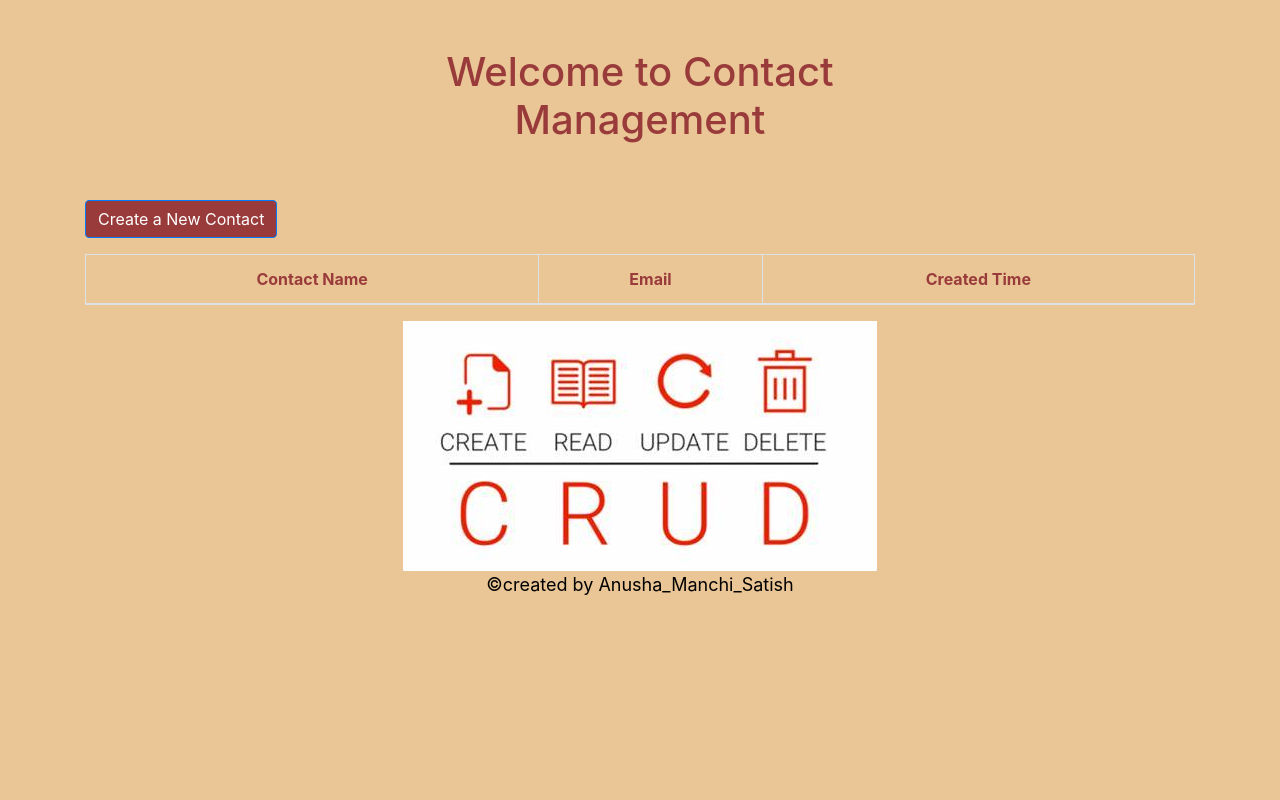
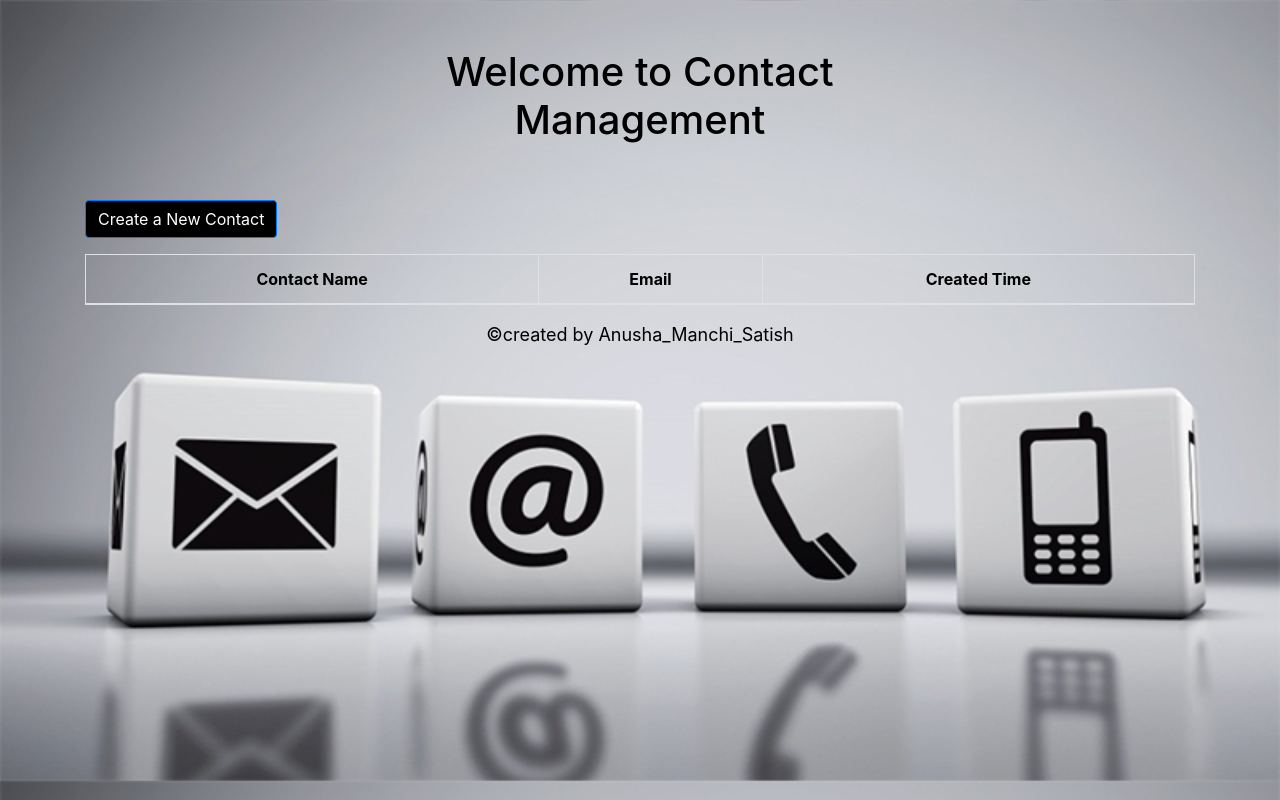
Before and after one commit to anusha190397/Django--Contact-Management-Website, a Django app: page / in a window 1280 px wide. Run offline with Django 4.2, Linux system fonts and the light colour scheme; lists and menus that the app fills with data are empty; some libraries are stand-ins or nearby versions.

Commit message:
9th commit

```diff
--- a/ContactManagement/templates/contactmanagement/edit_contact.html
+++ b/ContactManagement/templates/contactmanagement/edit_contact.html
@@ -1,12 +1,13 @@
 <!-- edit_contact.html -->
 {% extends 'contactmanagement/base.html' %}
+{% load static %}
 {% block title %}Edit Contact{% endblock title %}
 {% block main_content %}
-<body style="background-color: #EAC696";>
+<body style="background-image: url('{% static "img.jpg" %}'); background-size: cover;">
 <section class="container">
     <div class="row justify-content-center text-center mt-5">
         <div class="col-sm-7">
-            <h2 style="color: #9A3B3B; font-family: "Fantasy", Helvetica, sans-serif;">Update Contact</h2>
+            <h2 style="color: black; font-family: "Fantasy", Helvetica, sans-serif;">Update Contact</h2>
         </div>
     </div>
     <form method="post">
--- a/ContactManagement/templates/contactmanagement/home.html
+++ b/ContactManagement/templates/contactmanagement/home.html
@@ -3,24 +3,25 @@
 {% block title %}Home{% endblock title %}
 
 {% load static %}
+
 {% block main_content %}
-<body style="background-color: #EAC696";>
+<body style="background-image: url('{% static "img.jpg" %}'); background-size: cover;">
 <section class="container">
     <div class="row justify-content-center text-center mt-5">
         <div class="col-sm-7">
-            <h1 style="color: #9A3B3B; font-family: "Fantasy", Helvetica, sans-serif;">Welcome to Contact Management</h1>
+            <h1 style="color: black; font-family: "Fantasy", Helvetica, sans-serif;">Welcome to Contact Management</h1>
         </div>
     </div>
 
     <div class="row justify-content-start text-center mt-5">
         <div class="col-sm-2">
-            <a href="{% url 'new_contact_page' %}" class="btn btn-primary" style="background-color: #9A3B3B">Create a New Contact</a>
+            <a href="{% url 'new_contact_page' %}" class="btn btn-primary" style="background-color: black">Create a New Contact</a>
         </div>
     </div>
 
     <div class="row justify-content-start text-center mt-3">
         <div class="col-sm-12">
-            <table class="table table-bordered" style="color: #9A3B3B;">
+            <table class="table table-bordered" style="color: black;">
                 <thead>
                     <tr>
                         <th>Contact Name</th>
@@ -33,10 +34,6 @@
             </table>
         </div>
     </div>
-
-    <div style="text-align: center;">
-        <img src="{% static 'crud.jpg' %}" alt="Image Description">
-    </div>
     <footer>
         <div class="row justify-content-start text-center mt-8">
             <div class="col-sm-12">
--- a/ContactManagement/templates/contactmanagement/new_contact_page.html
+++ b/ContactManagement/templates/contactmanagement/new_contact_page.html
@@ -1,3 +1,5 @@
+{% load static %}
+
 <!DOCTYPE html>
 <html lang="en">
 <head>
@@ -6,9 +8,9 @@
     <title>Create a New Contact</title>
     <link href="https://stackpath.bootstrapcdn.com/bootstrap/4.3.1/css/bootstrap.min.css" rel="stylesheet">
 </head>
-<body style="background-color: #EAC696;">
+<body style="background-image: url('{% static "img.jpg" %}'); background-size: cover;">
     <div class="container mt-5">
-        <div class="card mx-auto" style="max-width: 250px; padding: 25px;">
+        <div class="card mx-auto" style="max-width: 370px; padding: 20px;">
             <h2 class="text-center mb-4">Create a new Contact</h2>
 
             <form method="post" action="{% url 'new_contact_page' %}">
--- a/ContactManagement/templates/contactmanagement/view_contact.html
+++ b/ContactManagement/templates/contactmanagement/view_contact.html
@@ -1,12 +1,12 @@
-<!-- view_contact.html -->
 {% extends 'contactmanagement/base.html' %}
+{% load static %}
 {% block title %}View Contact{% endblock title %}
 {% block main_content %}
-<body style="background-color: #EAC696";>
+<body style="background-image: url('{% static "img.jpg" %}'); background-size: cover;">
 <section class="container">
     <div class="row justify-content-center text-center mt-5">
         <div class="col-sm-7">
-            <h2 style="color: #9A3B3B; font-family: "Fantasy", Helvetica, sans-serif;">Contact Details</h2>
+            <h2 style="color: black; font-family: "Fantasy", Helvetica, sans-serif;">Contact Details</h2>
         </div>
     </div>
     <dl class="row mt-8">
```
Also changed, not shown: ContactManagement/templates/contactmanagement/contact_list.html (+4 -3 lines), ContactManagement/templates/contactmanagement/delete_contact.html (+4 -3 lines), ContactManagement/static/contact-background.jpg (added), ContactManagement/static/contact-information-1.jpg (added), ContactManagement/static/css/base.css (line endings or trailing spaces), ContactManagement/static/img.jpg (added).
